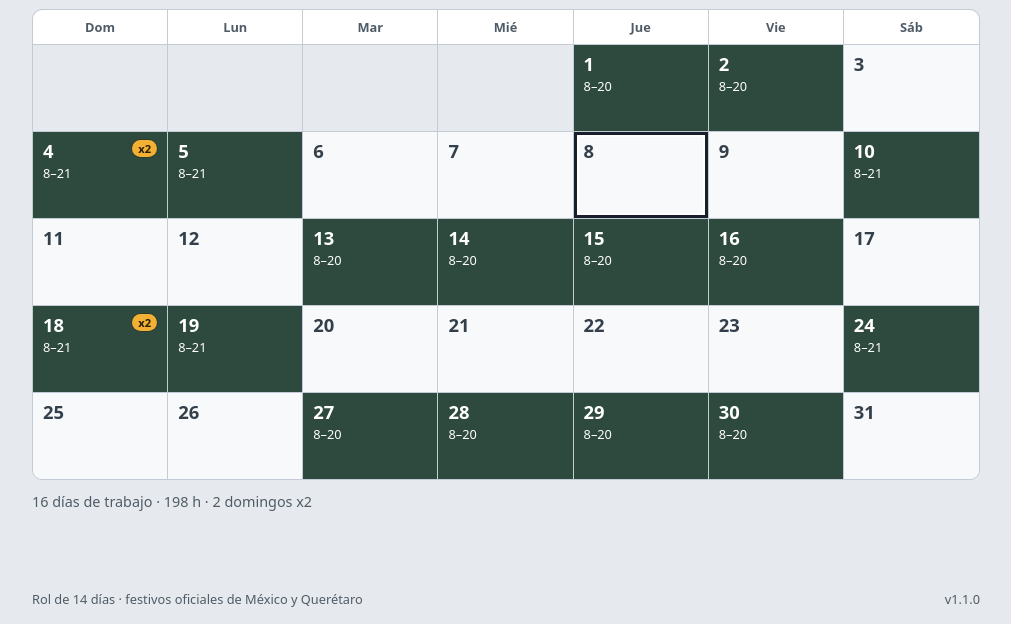
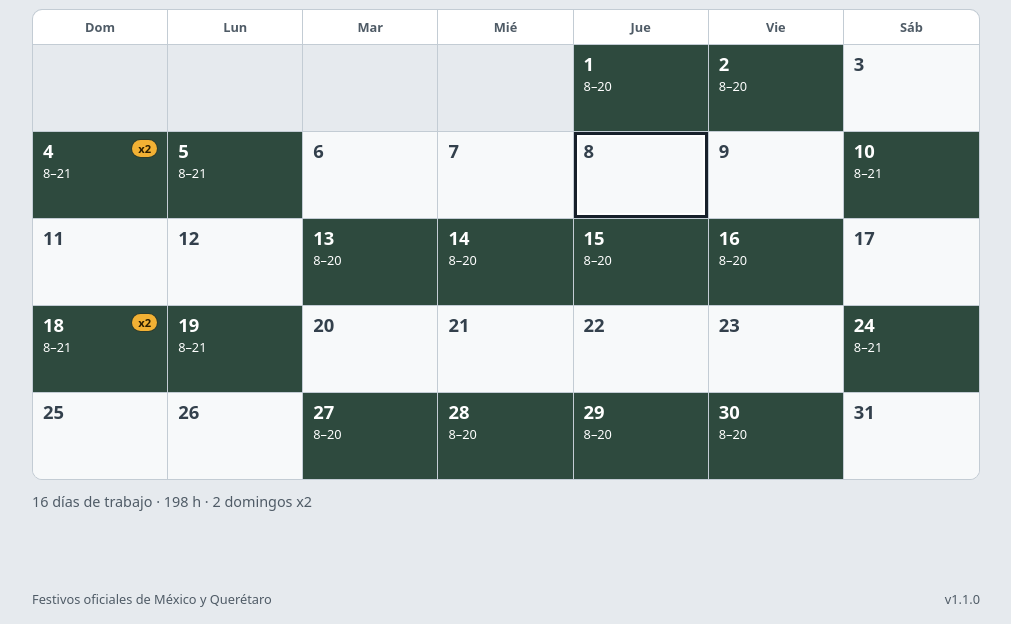
Before and after one commit to Starmise/Apex-Calendar, a website built with Vite: page index.html in a window 1280 px wide. Shown: the part 176-800 px from the top of the page, without its empty margins (134-1145 px from the left). Built offline with nearby package versions, Linux system fonts and the light colour scheme.

Commit message:
Update index.html

```diff
--- a/index.html
+++ b/index.html
@@ -55,7 +55,7 @@
     </main>
 
     <footer class="app-footer">
-      <span>Rol de 14 días · festivos oficiales de México y Querétaro</span>
+      <span>Festivos oficiales de México y Querétaro</span>
       <span id="version"></span>
     </footer>
 
```
